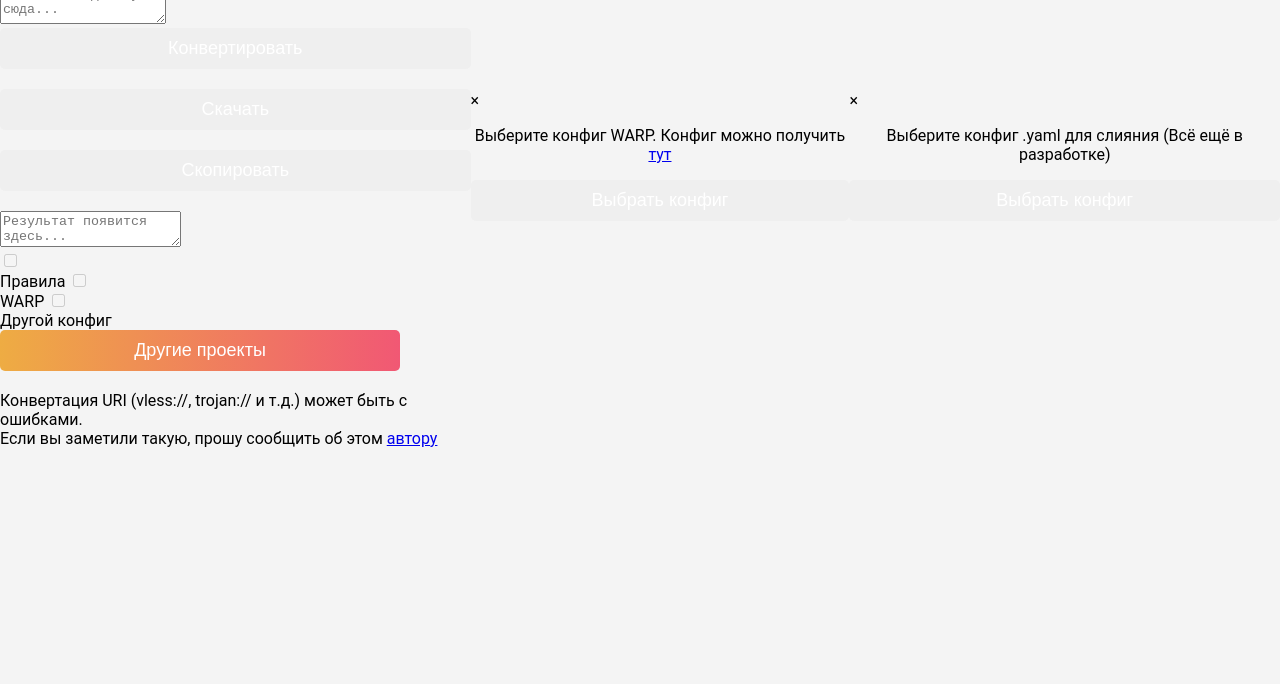
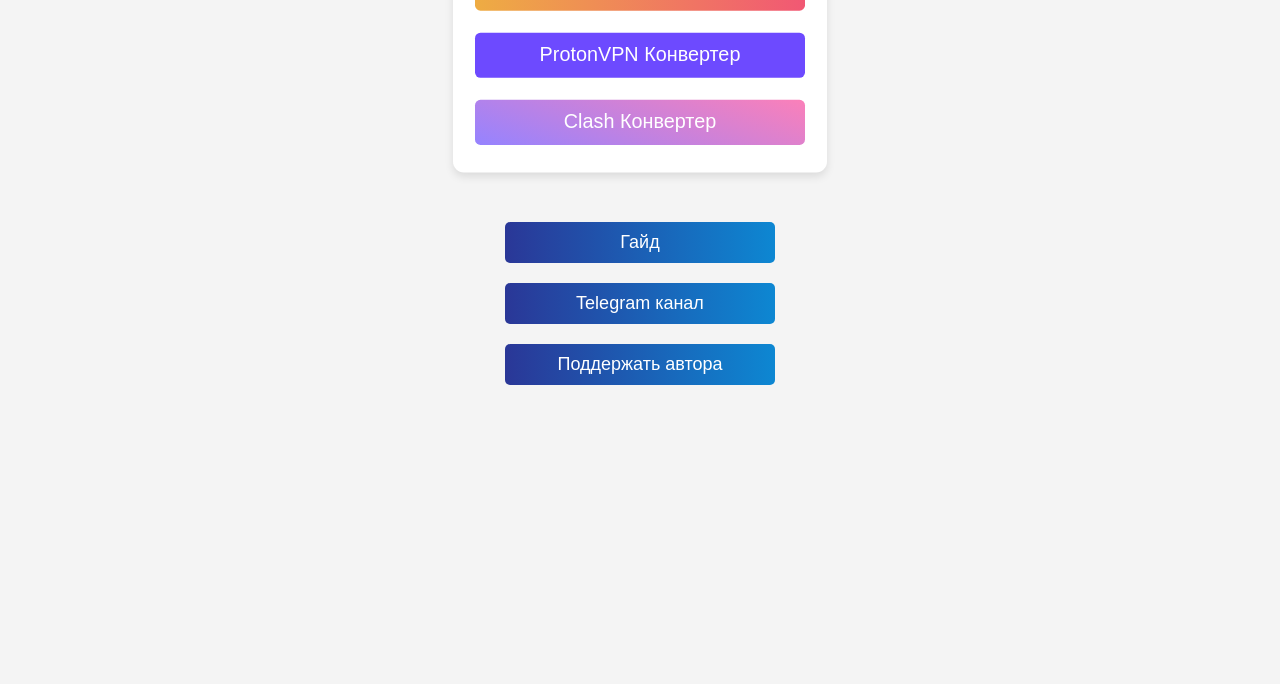
Before and after one commit to DikozImpact/clash-yaml-convertor, a plain HTML site: page index.html in a window 1280 px wide. Shown: the part 116-800 px from the top of the page. Drawn offline with Linux system fonts and the light colour scheme.

Commit message:
Update index.html

```diff
--- a/index.html
+++ b/index.html
@@ -1,75 +1,29 @@
+
 <!DOCTYPE html>
 <html lang="ru">
 <head>
+    <meta charset="UTF-8">
     <meta name="viewport" content="width=device-width, initial-scale=1.0">
-	<meta http-equiv="Content-Type" content="text/html; charset=UTF-8">
-	<link rel="icon" href="Clash.webp" type="image/x-icon">
-	<link rel="stylesheet" href="styles.css">
-	<script defer src="script.js"></script>
-  <title>Clash Convertor</title>
+    <title>Другие проекты</title>
+    <link rel="icon" href="icon.ico" type="image/x-icon">
+    <link rel="stylesheet" href="styles.css">
+    <script defer src="script.js"></script>
 </head>
 <body>
-  <div class="wrapper">
-	<div id="logo">
-    <img src="logo.png" alt="Логотип" style="display: inline-block; vertical-align: middle; max-width: 100px;">
-    <span class="logo-text">Clash Convertor</span>
+<div class="container">
+        <div class="containerAWG">
+            <button id="warpButton"><span class="button__text">Cloudflare WARP Генератор</span></button>
+            <button id="protonButton"><span class="button__text">ProtonVPN Конвертер</span></button>
+            <button id="clashButton"><span class="button__text">Clash Конвертер</span></button>
+		</div>
+		<div class="container2">
+			<button id="githubButton"><span class="button__text">Гайд</span></button>
+			<button id="telegramButton"><span class="button__text">Telegram канал</span></button>
+			<button id="BoostyButton"><span class="button__text">Поддержать автора</span></button>
+			<div id="newButtons">
+				<button id="DonationAlertsButton"><span class="button__text">CloudTips</span></button>
+				<button id="BoostyNewButton"><span class="button__text">Boosty</span></button>
+			</div>
+		</div>
 </div>
-		<div class="infobtn">
-			<div class="file-list" id="fileList">
-			<textarea
-				id="yamlInput"
-				class="Input"
-				rows="1"
-				placeholder="Вставьте подписку сюда..."
-				autocomplete="off"
-				autocorrect="off"
-				autocapitalize="off"
-				spellcheck="false"
-				></textarea>
-			<button onclick="convert()">Конвертировать</button>
-			</div>
-			<div class="result" id="output">
-				<div class="button-container hidden" id="downloadBtnCT">
-					<button class="download-btn" id="downloadBtn">Скачать</button>
-					<button class="download-btn" id="copyBtn">Скопировать</button>
-				</div>
-				<textarea id="yamlOutput" placeholder="Результат появится здесь..."
-				class="Output" autocomplete="off" autocorrect="off" autocapitalize="off" spellcheck="false"></textarea>
-				<div class="switch">
-				<label class="toggle">
-					<input class="toggle-checkbox" type="checkbox" id="rules">
-					<div class="toggle-switch"></div>
-					<span class="toggle-label">Правила</span>
-				</label>
-				<label class="toggle">
-					<input class="toggle-checkbox" type="checkbox" id="warp">
-					<div class="toggle-switch"></div>
-					<span class="toggle-label">WARP</span>
-				</label>
-				<label class="toggle">
-					<input class="toggle-checkbox" type="checkbox" id="config">
-					<div class="toggle-switch"></div>
-					<span class="toggle-label">Другой конфиг</span>
-				</label>
-				</div>
-			</div>
-			<button id="warpButton" style="width: 100%; max-width: 400px;"><span class="button__text">Другие проекты</span></button>
-
-			<div id="info1">Конвертация URI (vless://, trojan:// и т.д.) может быть с ошибками.<br>Если вы заметили такую, прошу сообщить об этом <a id="link" href="https://github.com/DikozImpact/clash-convertor/issues" target="_blank">автору</a></div>
-		</div>
-	</div>
-	<div id="warpModal" class="modal">
-  <div class="modal-content">
-    <span class="close">&times;</span>
-    <p align="center">Выберите конфиг WARP. Конфиг можно получить <a id="link" href="https://config-generator-warp.vercel.app/" target="_blank">тут</a></p>
-    <button id="selectWarpConfig">Выбрать конфиг</button>
-  </div>
-</div>
-<div id="configModal" class="modal">
-  <div class="modal-content">
-    <span class="close" onclick="closeConfigModal()">&times;</span>
-    <p align="center">Выберите конфиг .yaml для слияния (Всё ещё в разработке)</p>
-    <button id="selectConfig">Выбрать конфиг</button>
-  </div>
-</div>
-</body></html>
+</body>
```
